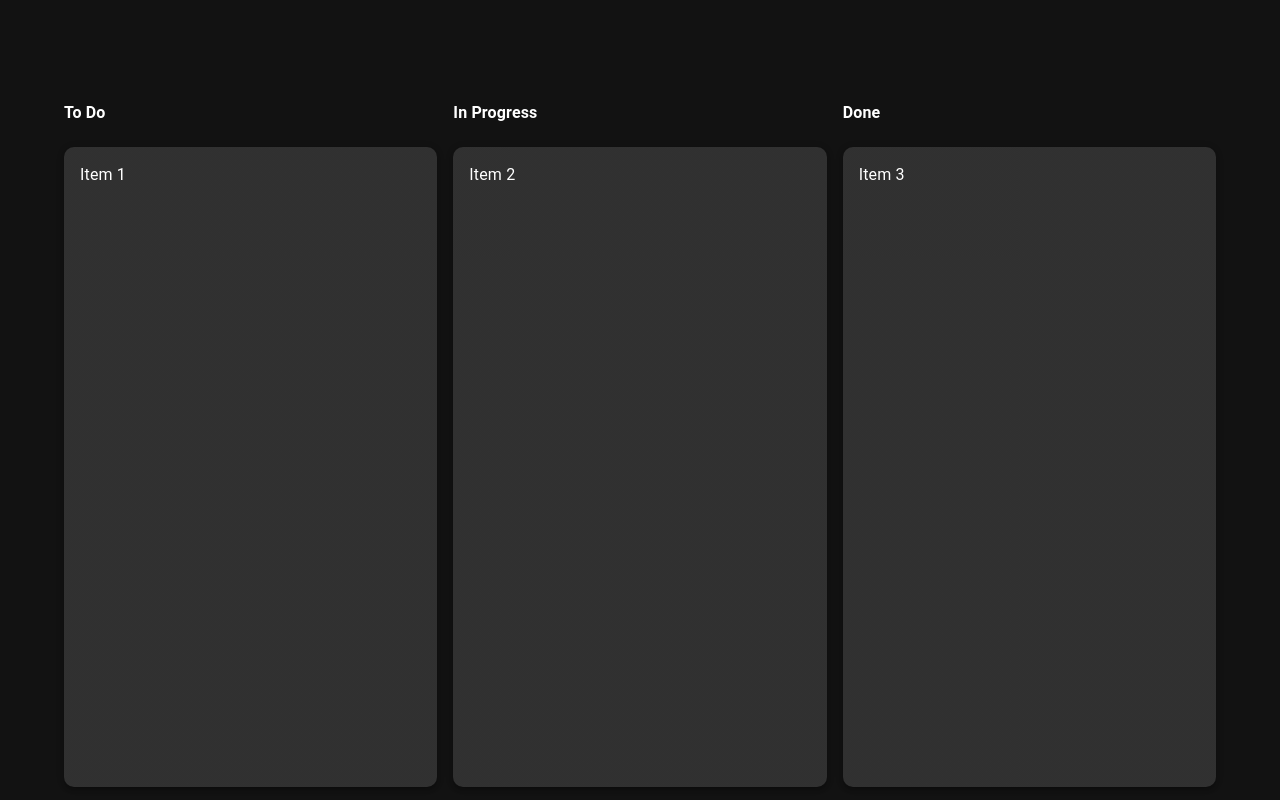
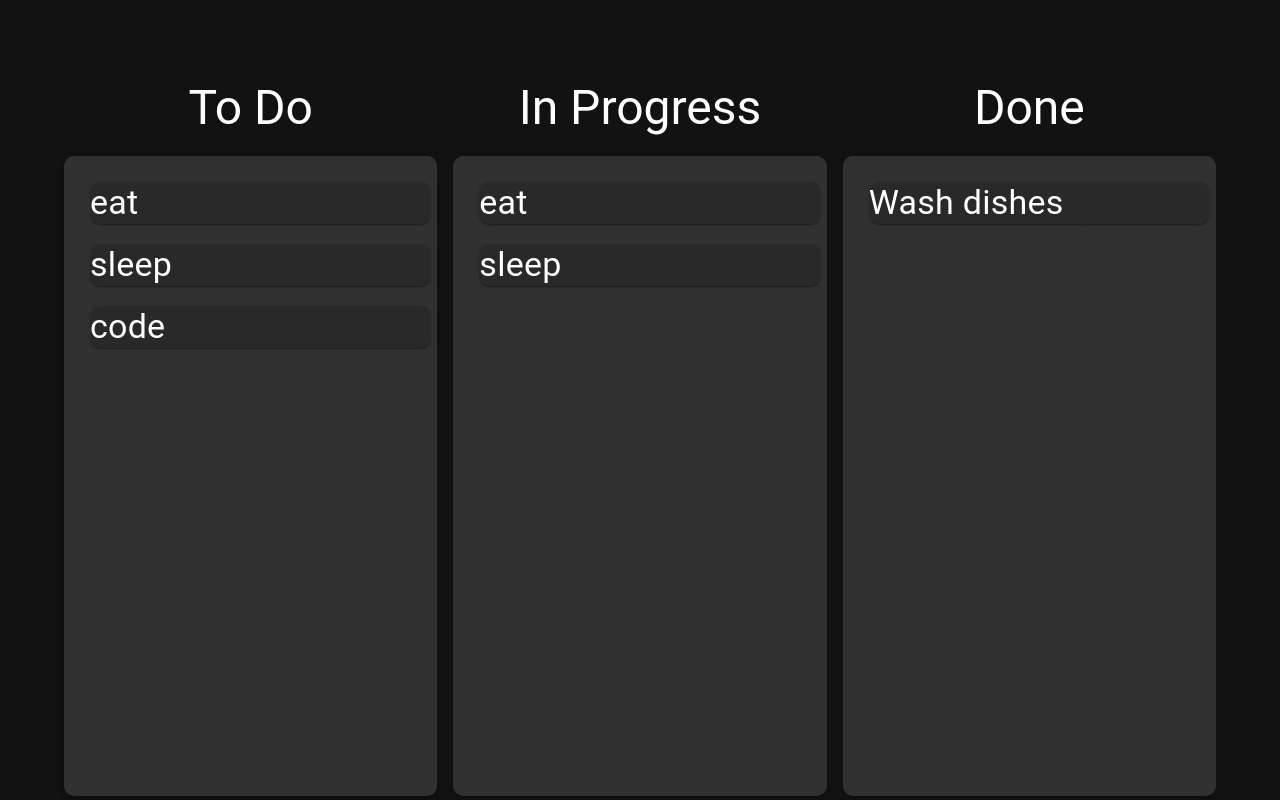
Before and after one commit to jiji1596/my-kanban-app, a React (Vite) app: page / in a window 1280 px wide. Built offline with nearby package versions, Linux system fonts and the light colour scheme.

Commit message:
cards done

```diff
--- a/src/App.jsx
+++ b/src/App.jsx
@@ -12,21 +12,21 @@ function App() {
       cards: [
         { id: 1, text: "eat" },
         { id: 2, text: "sleep" },
-        { id: 2, text: "code" },
+        { id: 3, text: "code" },
       ],
     },
     {
       id: 2,
       title: "In Progress",
       cards: [
-        { id: 1, text: "eat" },
-        { id: 2, text: "sleep" },
+        { id: 4, text: "eat" },
+        { id: 5, text: "sleep" },
       ],
     },
     {
       id: 3,
       title: "Done",
-      cards: [{ id: 1, text: "Wash dishes" }],
+      cards: [{ id: 6, text: "Wash dishes" }],
     },
   ]);
 
--- /dev/null
+++ b/src/components/CardItem.jsx
@@ -0,0 +1,10 @@
+import { Typography, Card } from "@mui/material"
+
+
+export const CardItem = ({text}) => {
+  return(
+    <Card sx={{ minWidth: "100%", margin:"10px" }}>
+    <Typography variant="h4">{text}</Typography>
+    </Card>
+  )
+}
--- a/src/components/Column.jsx
+++ b/src/components/Column.jsx
@@ -1,12 +1,17 @@
-import { Paper, Box } from "@mui/material";
+import { Paper, Box, Typography } from "@mui/material";
+import { CardItem } from "./CardItem";
 
-export const Column = ({ col }) => {
+export const Column = ({ col, nextId }) => {
   return (
-    <Box sx={{
+    <Box
+      sx={{
         width: "100%",
         height: "100%", // give the board a vertical presence
-      }} >
-      <h4>{col.title}</h4>
+      }}
+    >
+      <Typography variant="h3" align="center" sx={{ marginBottom: "20px" }}>
+        {col.title}
+      </Typography>
       <Paper
         elevation={3}
         sx={{
@@ -15,10 +20,12 @@ export const Column = ({ col }) => {
           display: "flex",
           flexDirection: "column",
           overflowY: "auto",
-          height: "100%"
+          height: "100%",
         }}
       >
-        Item {col.id}
+        {col.cards.map((card) => {
+          return <CardItem key={card.id} text={card.text} />;
+        })}
       </Paper>
     </Box>
   );
--- a/src/features/KanbanBoard.jsx
+++ b/src/features/KanbanBoard.jsx
@@ -16,9 +16,8 @@ export const KanbanBoard = ({ boardData, nextId }) => {
       {boardData.map((col) => {
         return (
           <Column
-          sx={{
-            height: "100%"
-          }}
+          nextId={nextId}
+          key={col.id}
           col={col}></Column>
         );
       })}
```
